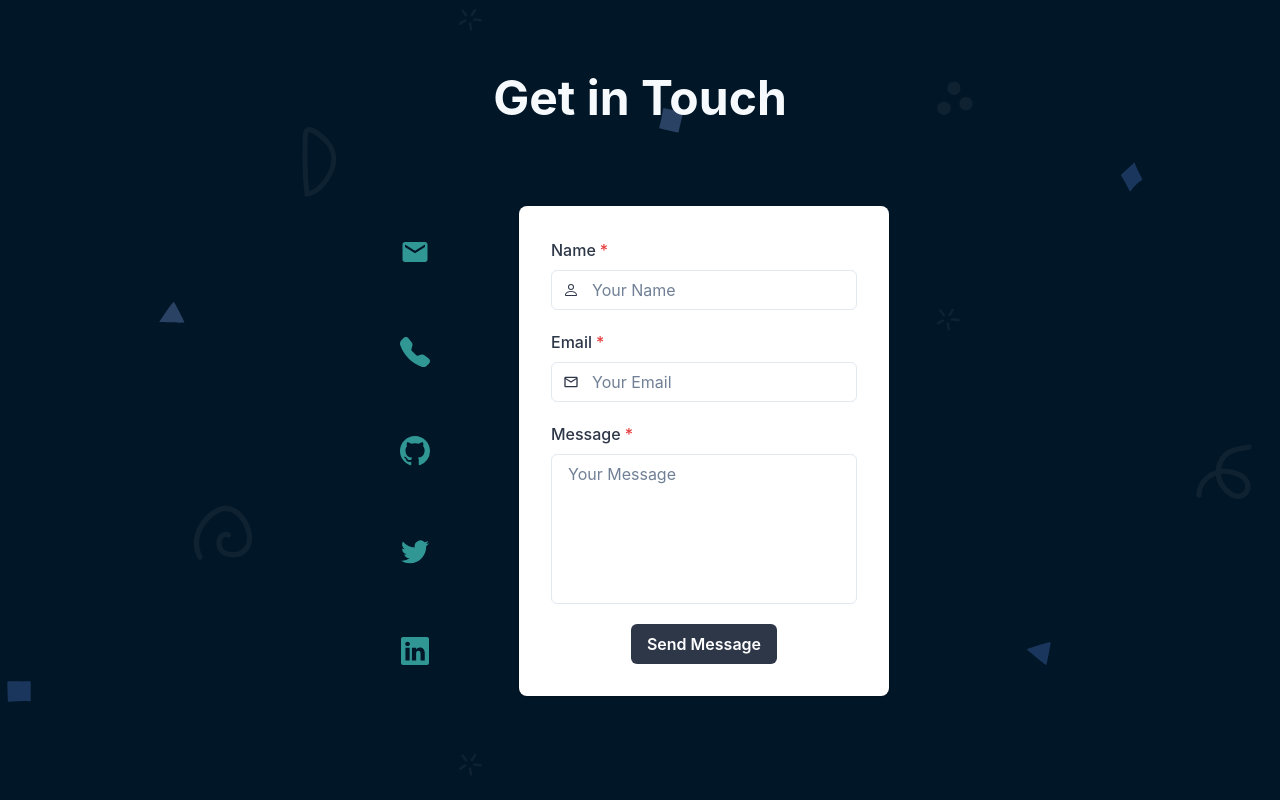
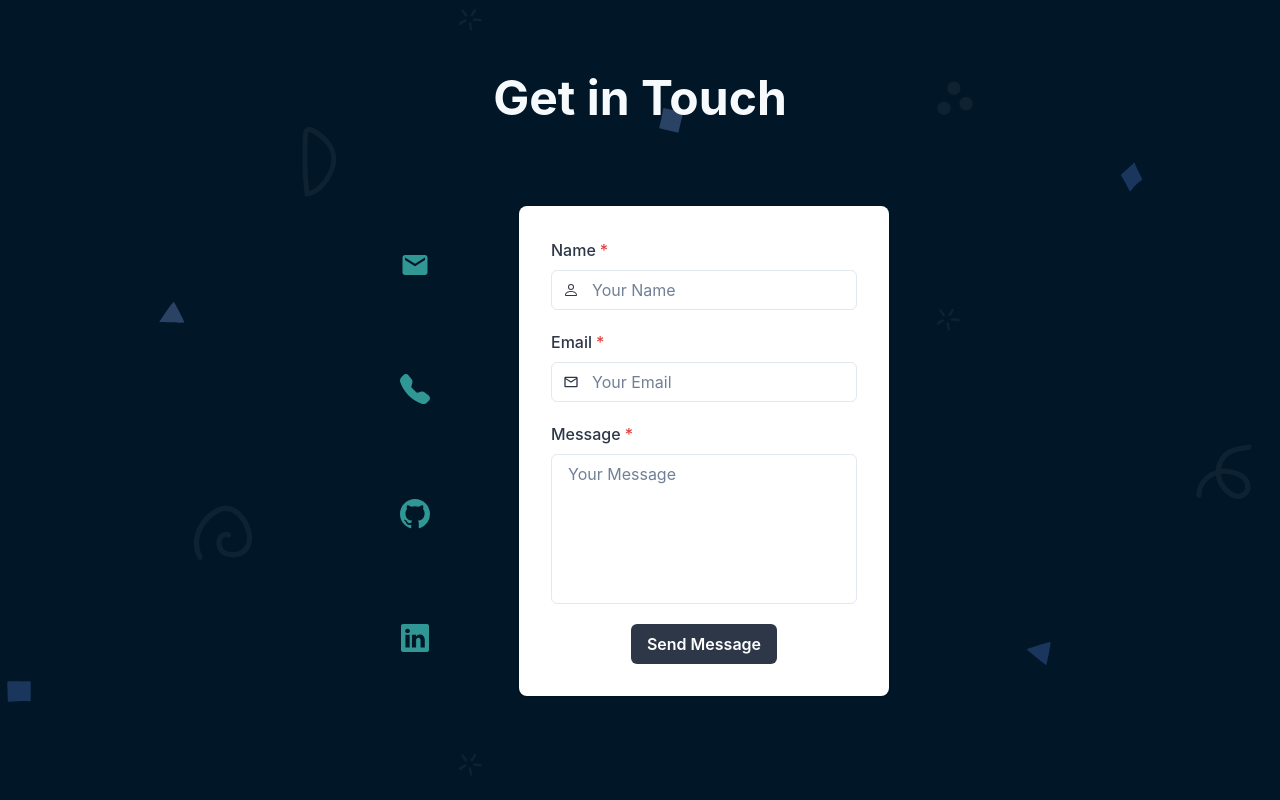
Before and after one commit to Sathankothandam/Sathankothandam.github.io, a React (Create React App) app: page / in a window 1280 px wide. Shown: the part 4792-5592 px from the top of the page. Built offline with nearby package versions, Linux system fonts and the light colour scheme.

Commit message:
links edited

```diff
--- a/src/Pages/Contact.jsx
+++ b/src/Pages/Contact.jsx
@@ -107,21 +107,6 @@ const Contact = () => {
                 />
               </Link>
 
-              <Link href="https://twitter.com/SathanKothandam">
-                <IconButton
-                 color={"#319795"}
-                  aria-label="twitter"
-                  variant="ghost"
-                  size="lg"
-                  icon={<BsTwitter size="28px" />}
-                  _hover={{
-                    bg: 'blue.500',
-                    color: useColorModeValue('white', 'gray.700'),
-                  }}
-                  isRound
-                />
-              </Link>
-
               <Link href="https://linkedin.com/in/sathan-kothandam">
                 <IconButton
                   color={"#319795"}
```
